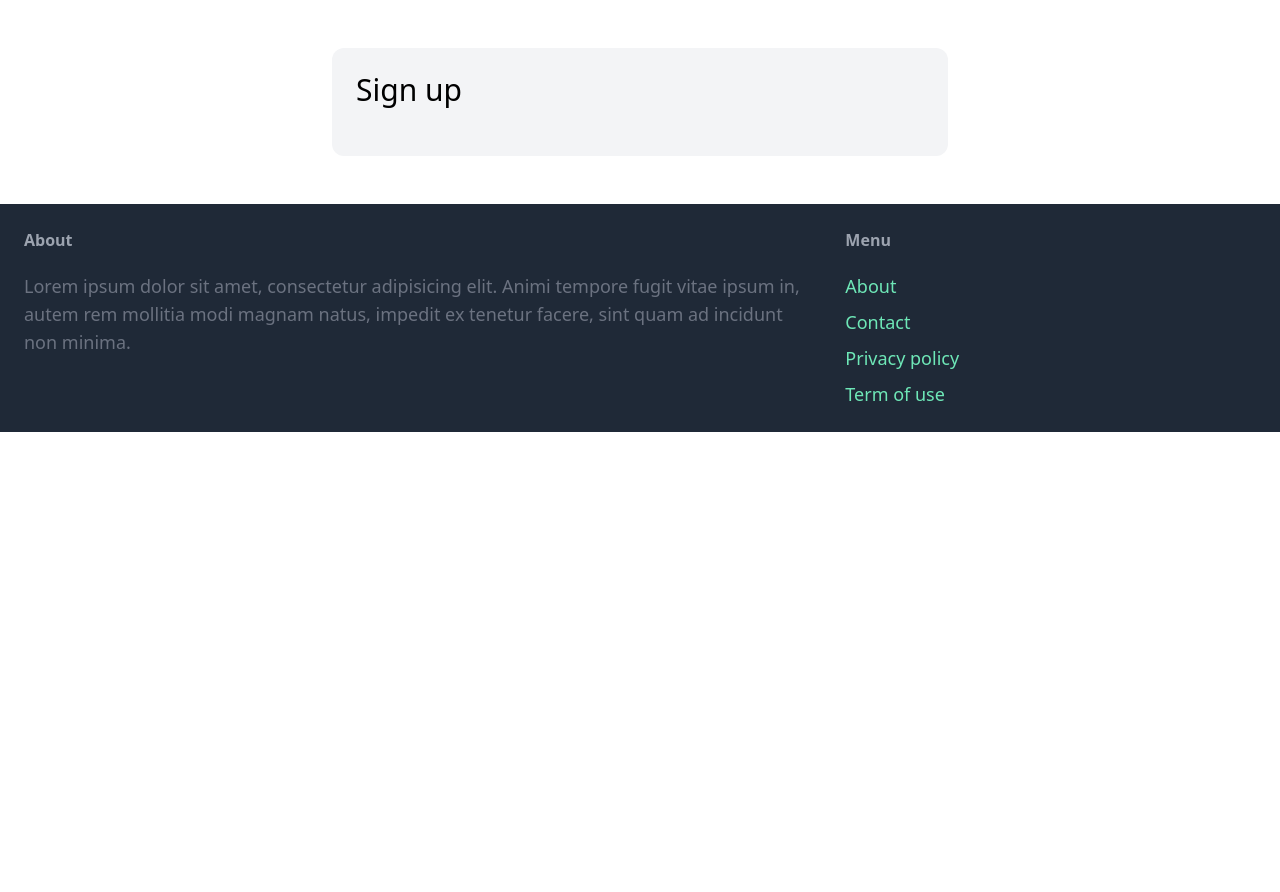
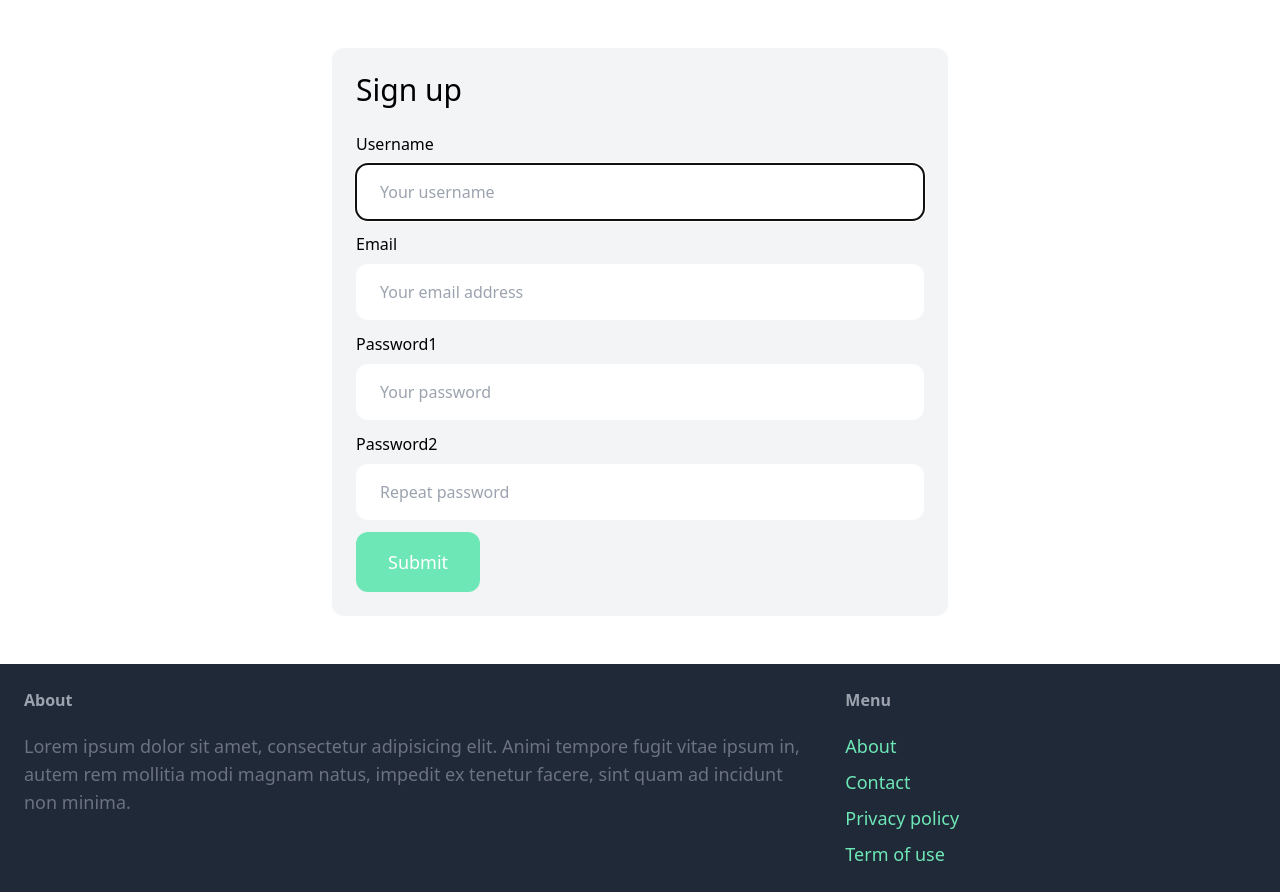
Before and after one commit to Void168/Django-market, a Django app: template market/core/templates/core/signup.html in a window 1280 px wide. Shown: the part 77-969 px from the top of the page. Before the commit the page ends 509 px from the top, so only its background shows below. Run offline with Django 4.2, Linux system fonts and the light colour scheme; the template is opened without the code that fills it: values that come from a table or form of the project are taken from there, others are empty; parts of the project's set-up code (start-up, migrations or seed data) failed here and were passed over; some libraries are stand-ins or nearby versions.

Commit message:
create sign up form

```diff
--- a/market/core/forms.py
+++ b/market/core/forms.py
@@ -6,3 +6,20 @@ class SignupForm(UserCreationForm):
     class Meta:
         model = User
         fields = ('username', 'email', 'password1', 'password2')
+
+    username = forms.CharField(widget=forms.TextInput(attrs={
+        'placeholder':'Your username',
+        'class':'w-full py-4 px-6 rounded-xl'
+    }))
+    email = forms.CharField(widget=forms.EmailInput(attrs={
+        'placeholder':'Your email address',
+        'class':'w-full py-4 px-6 rounded-xl'
+    }))
+    password1 = forms.CharField(widget=forms.PasswordInput(attrs={
+        'placeholder':'Your password',
+        'class':'w-full py-4 px-6 rounded-xl'
+    }))
+    password2 = forms.CharField(widget=forms.PasswordInput(attrs={
+        'placeholder':'Repeat password',
+        'class':'w-full py-4 px-6 rounded-xl'
+    }))
--- a/market/core/templates/core/signup.html
+++ b/market/core/templates/core/signup.html
@@ -1,9 +1,38 @@
-{% extends "core/base.html" %}
+{% extends "core/base.html" %} {% block title %}Sign up{% endblock title %}
+{%block content %}
+<div class="w-1/2 my-6 mx-auto p-6 bg-gray-100 rounded-xl">
+  <h1 class="mb-6 text-3xl">Sign up</h1>
 
-{% block title %}Sign up{% endblock title %}
+  <form method="post" action=".">
+    {% csrf_token %} {{ form.non_field_errors}}
 
-{% block content %}
-<div class="w-1/2 my-6 mx-auto p-6 bg-gray-100 rounded-xl">
-    <h1 class="mb-6 text-3xl">Sign up</h1>
+    <div class="mb-3">
+      <label class="inline-block mb-2" for="">Username</label><br />
+      {{ form.username }}
+    </div>
+    <div class="mb-3">
+      <label class="inline-block mb-2" for="">Email</label><br />
+      {{ form.email }}
+    </div>
+    <div class="mb-3">
+      <label class="inline-block mb-2" for="">Password1</label><br />
+      {{ form.password1 }}
+    </div>
+    <div class="mb-3">
+      <label class="inline-block mb-2" for="">Password2</label><br />
+      {{ form.password2 }}
+    </div>
+
+    {% if form.errors or form.non_field_errors %}
+    <div class="mb-3 p-6 bg-red-600 rounded-xl">
+      {% for field in form %} {{field.errors}} {% endfor %}
+    </div>
+    {% endif %}
+    <button
+      class="py-4 px-8 text-lg bg-emerald-300 hover:bg-emerald-600 rounded-xl text-white"
+    >
+      Submit
+    </button>
+  </form>
 </div>
 {% endblock content %}
```
Also changed, not shown: market/core/views.py (+10 -2 lines), market/db.sqlite3.
